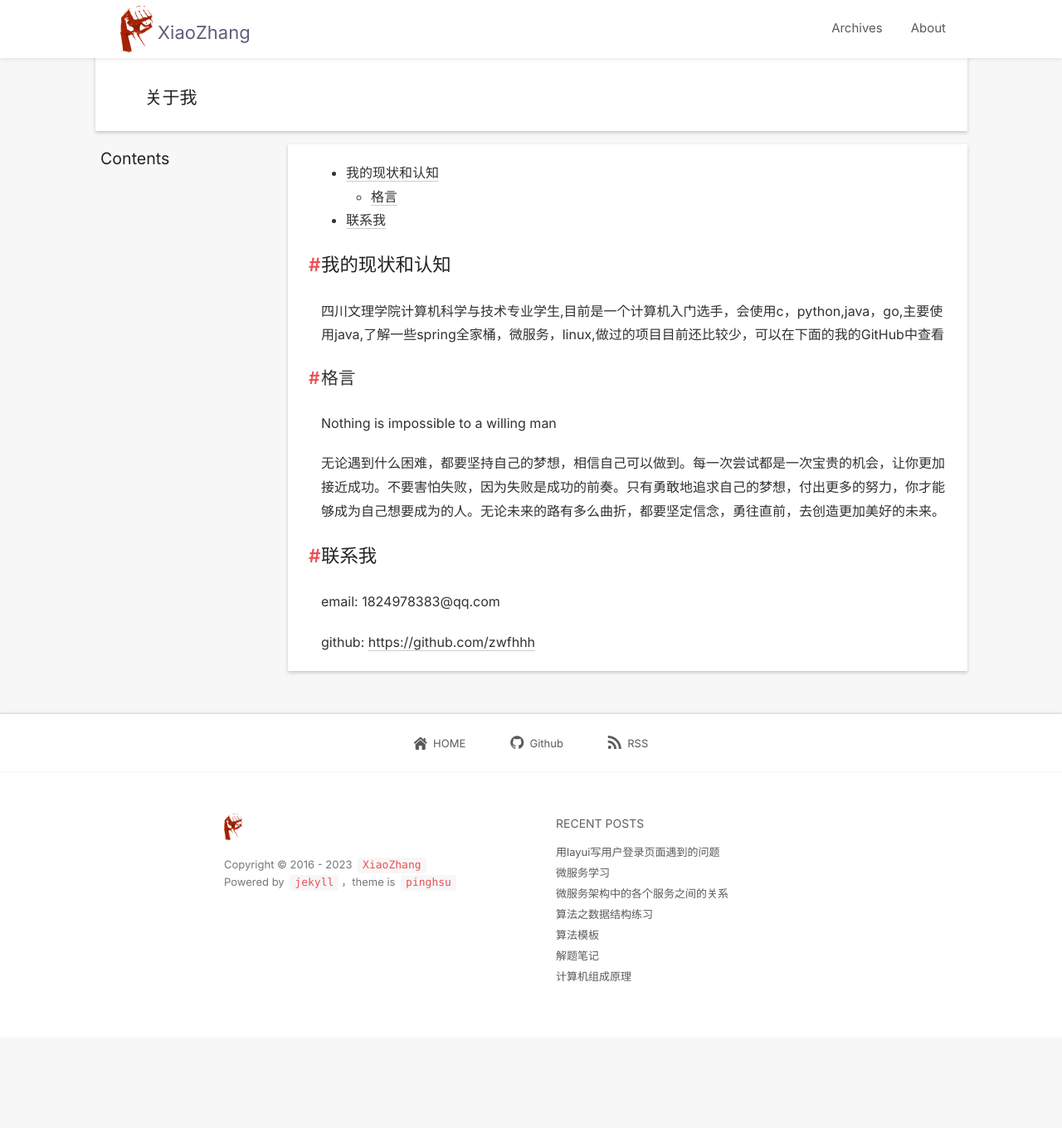
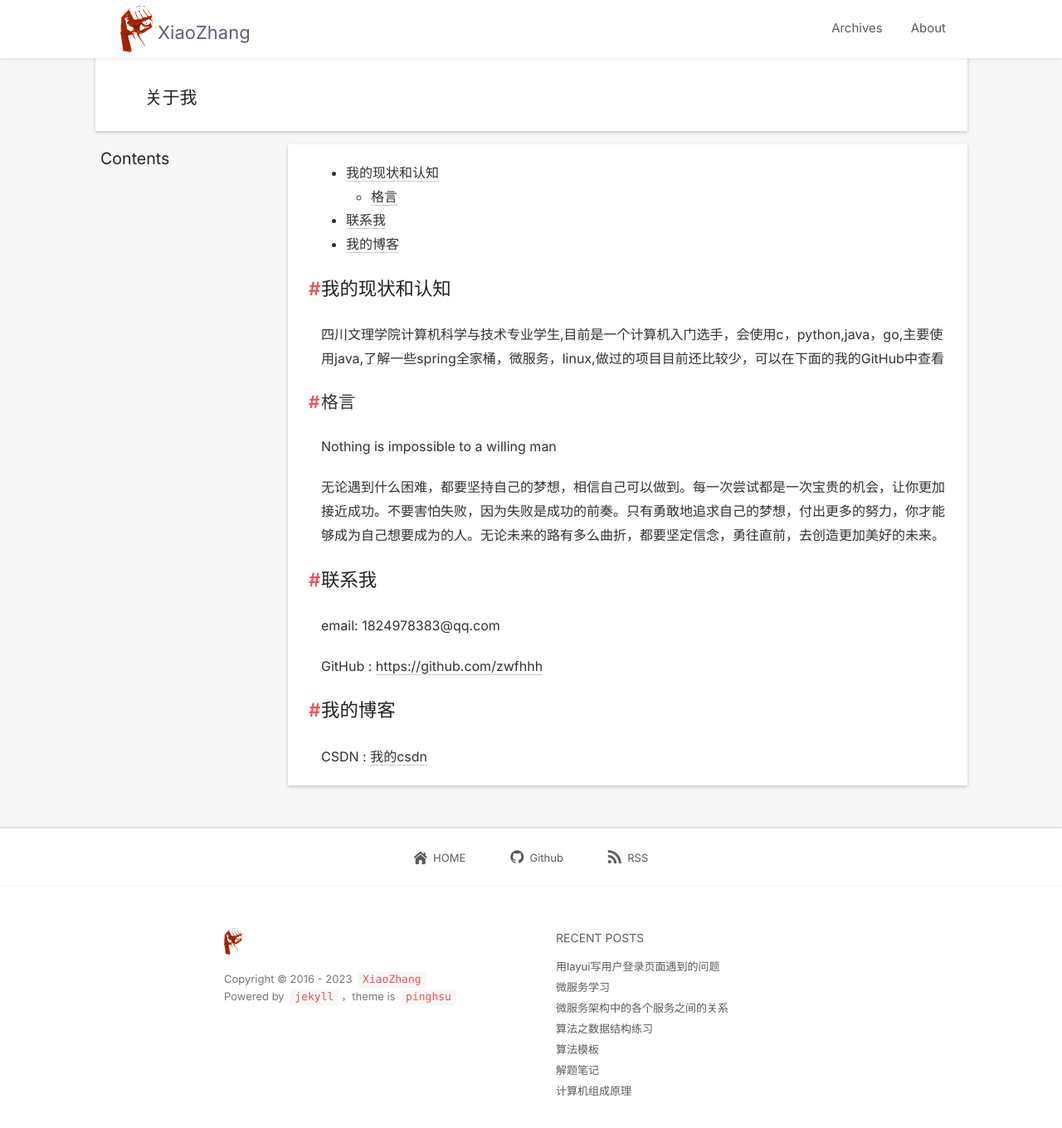
Before and after one commit to zwfhhh/zwfhhh.github.io, a Jekyll site: the page built from about.md, in a window 1280 px wide and 1389 px high. Shown: the top 1360 px of the window at 83% size. Built offline with Jekyll 4.4.1, drawn with Linux system fonts in a browser that asks for light colours; nearby versions of some CDN libraries; comment, search, counter and statistics services are not loaded.

Commit message:
Update about.md

```diff
--- a/about.md
+++ b/about.md
@@ -19,4 +19,8 @@ Nothing is impossible to a willing man
 
 email: 1824978383@qq.com
 
-github: [https://github.com/zwfhhh](https://github.com/zwfhhh)
+GitHub : [https://github.com/zwfhhh](https://github.com/zwfhhh)
+
+# 我的博客
+
+CSDN : [我的csdn](https://blog.csdn.net/m0_65272823?spm=1011.2415.3001.5343)
```
